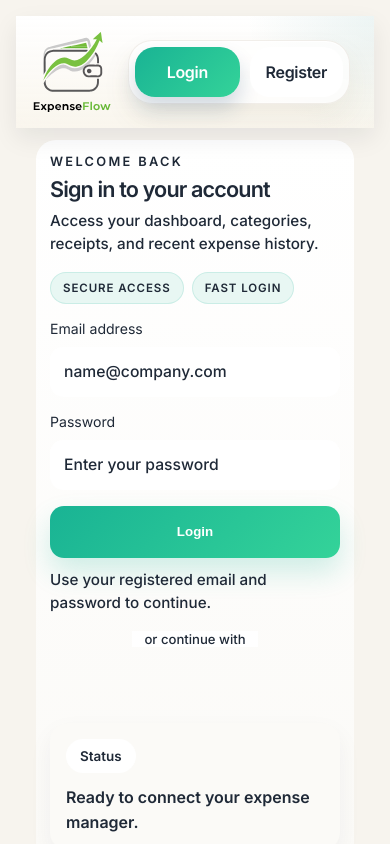
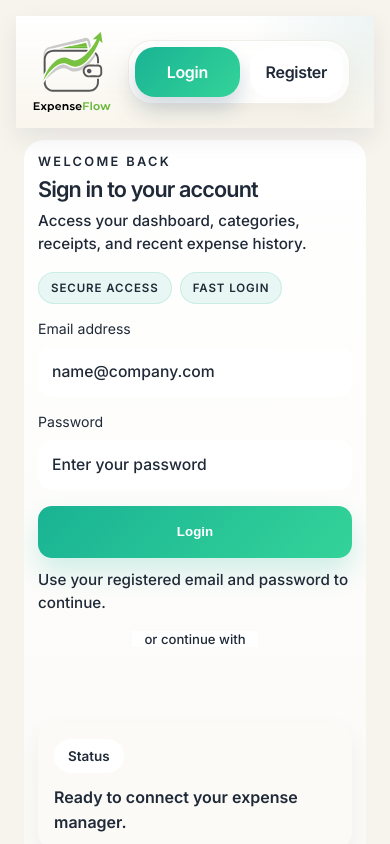
Before and after one commit to mistrydarshan222/Expense-manager, an Angular app in the folder frontend/: page / in a window 390 px wide. Shown: the top 844 px of the page. Built offline with nearby package versions, Linux system fonts and the light colour scheme.

Commit message:
design bugs

```diff
--- a/frontend/src/app/app.store.ts
+++ b/frontend/src/app/app.store.ts
@@ -1,4 +1,5 @@
 import { Injectable, computed, inject, signal } from '@angular/core';
+import { Router } from '@angular/router';
 
 import { ApiService } from './api.service';
 import { Category, CurrentUser, Expense, PaymentMethod, Receipt } from './api.types';
@@ -69,6 +70,7 @@ function getCurrencyOptions(): CurrencyOption[] {
 })
 export class AppStore {
   private readonly api = inject(ApiService);
+  private readonly router = inject(Router);
 
   readonly currencyOptions: CurrencyOption[] = getCurrencyOptions();
 
@@ -558,6 +560,10 @@ export class AppStore {
     this.isDashboardHydrating.set(false);
     this.dashboardHydrationLabel.set('Preparing your dashboard...');
     this.showFeedback('Logged out. You can sign in again anytime.', 'success');
+    void this.router.navigate(['/'], {
+      queryParams: { auth: 'login' },
+      fragment: 'auth-access'
+    });
   }
 
   dismissActionFeedback() {
--- a/frontend/src/app/dashboard.page.scss
+++ b/frontend/src/app/dashboard.page.scss
@@ -455,6 +455,8 @@
   gap: 16px;
   align-content: start;
   min-height: 100%;
+  min-width: 0;
+  box-sizing: border-box;
   padding: 24px;
   border-radius: 20px;
   border: 1px solid var(--border-strong);
@@ -536,13 +538,17 @@
 
 .auth-form-grid {
   margin-top: 0;
+  min-width: 0;
+  width: 100%;
 }
 
 .auth-form-grid label {
   gap: 10px;
+  min-width: 0;
 }
 
 .auth-form-grid input {
+  width: 100%;
   min-height: 56px;
   border-radius: 18px;
   background: #ffffff;
@@ -610,6 +616,7 @@
   position: relative;
   display: grid;
   gap: 8px;
+  min-width: 0;
 }
 
 .auth-google-block-disabled {
@@ -617,18 +624,25 @@
 }
 
 .auth-google-button-host {
+  width: 100%;
   min-height: 44px;
   display: grid;
   justify-items: center;
+  align-items: center;
+  overflow: hidden;
+  border-radius: 18px;
 }
 
 .auth-google-overlay {
   position: absolute;
   inset: 0;
-  display: grid;
-  place-items: center;
+  display: flex;
+  flex-direction: column;
+  align-items: center;
+  justify-content: center;
   gap: 6px;
   padding: 16px;
+  box-sizing: border-box;
   border-radius: 18px;
   background: rgba(255, 255, 255, 0.9);
   border: 1px solid rgba(25, 179, 148, 0.16);
@@ -651,12 +665,20 @@
 }
 
 .auth-status-card {
+  min-width: 0;
   padding: 18px;
   border-radius: 18px;
   box-shadow: 0 10px 24px rgba(31, 41, 55, 0.05);
   display: flex;
   align-items: center;
   gap: 16px;
+  box-sizing: border-box;
+}
+
+.auth-status-card span {
+  display: inline-flex;
+  width: fit-content;
+  flex: 0 0 auto;
 }
 
 .auth-form-panel-login .auth-status-card {
@@ -697,6 +719,7 @@
 @media (max-width: 900px) {
   .auth-form-panel {
     padding: 22px;
+    width: 100%;
   }
 }
 
@@ -1082,6 +1105,16 @@
     gap: 12px;
   }
 
+  .auth-google-button-host,
+  .auth-google-overlay,
+  .auth-status-card,
+  .auth-form-actions button,
+  .auth-form-grid label,
+  .auth-form-grid input {
+    width: 100%;
+    max-width: 100%;
+  }
+
   .auth-form-grid label span {
     font-size: 0.88rem;
   }
@@ -1124,10 +1157,15 @@
 @media (max-width: 420px) {
   .auth-form-panel {
     padding: 14px;
+    overflow: hidden;
   }
 
   .auth-status-card strong {
     font-size: 1rem;
+  }
+
+  .auth-google-overlay {
+    padding: 12px;
   }
 }
 
```
